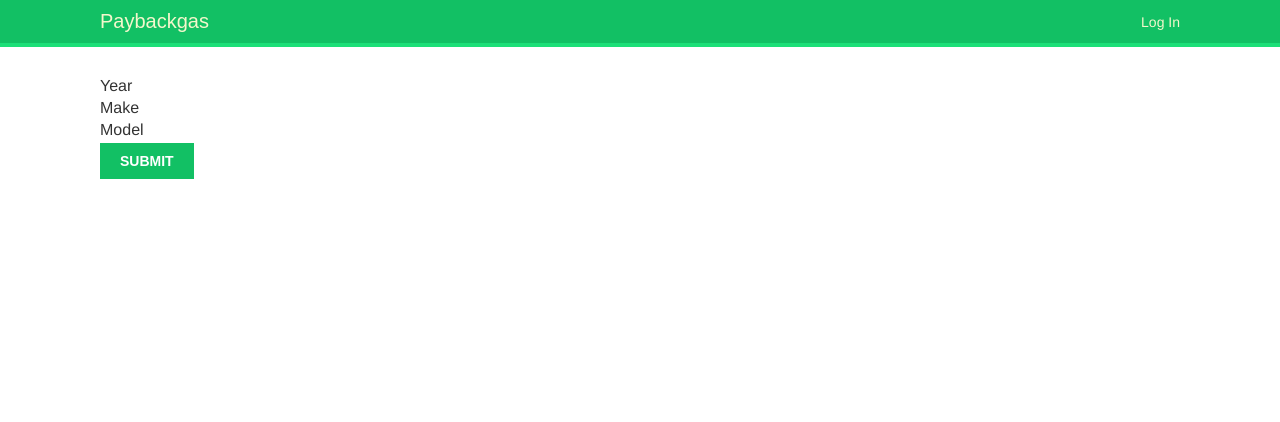
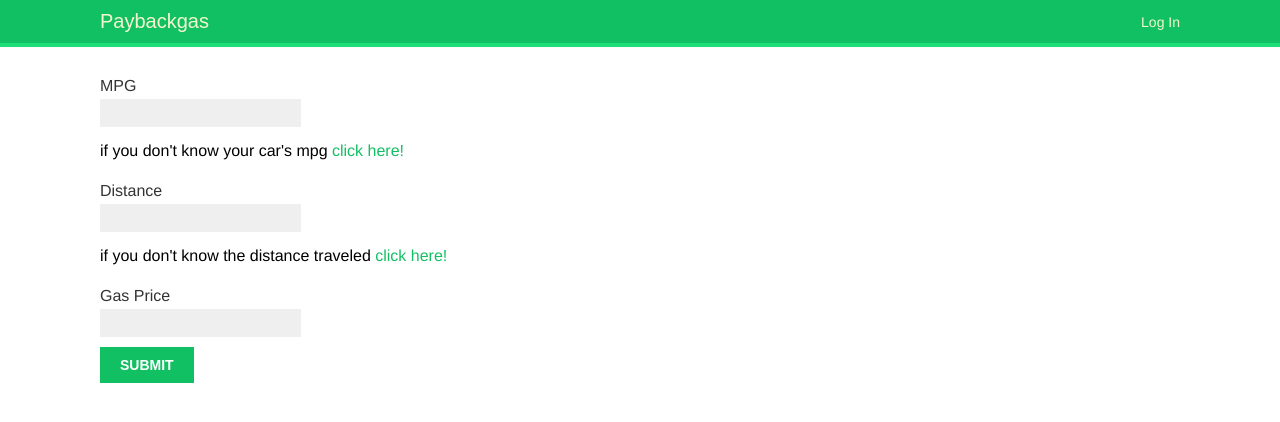
Before and after one commit to EvanDAB/payback-gas, a Django app: page / in a window 1280 px wide. Shown: the top 422 px of the page. Run offline with Django 3.2, Linux system fonts and the light colour scheme; some web fonts are replaced.

Commit message:
still working on distance calculator, home and result and mpgCalc working properly

```diff
--- a/paybackgas/api/models.py
+++ b/paybackgas/api/models.py
@@ -25,8 +25,6 @@ class DistanceCalculatorModel(models.Model):
     end_destination = models.CharField(max_length=100)
     # api_key AIzaSyCNyQlXhkdhJQ4iczZl79qrzPf8EJXhzL8
 
-
-
 #Simple Calcualor Model
 class SimpleCalculatorModel(models.Model):
     mpg=models.DecimalField(max_digits=4, decimal_places=2, null=False)
--- a/paybackgas/api/templates/api/distance/distance.html
+++ b/paybackgas/api/templates/api/distance/distance.html
@@ -5,4 +5,5 @@
 {% block content %}
 {% csrf_token %}
 {{ form.as_p }}
+<input type='submit' value='Submit' />
 {% endblock %}
--- a/paybackgas/api/templates/api/home.html
+++ b/paybackgas/api/templates/api/home.html
@@ -1,14 +1,18 @@
 {% extends "base.html" %}
 
 {% block content %}
-<form action=result.html method='get' id='simpleForm'>
-    <label>Year</label>
-    {{ form.year }}
-    <label>Make</label>
-    {{ form.make }}
-    <label>Model</label>
-    {{ form.model }}
+<!-- <form action='result.html' method='GET' id='simpleForm'> -->
+<form method='GET' id='simpleForm'>
     {% csrf_token %}
+    <label>MPG</label>
+    {{ form.mpg }}
+    <p>if you don't know your car's mpg <a href='#'>click here!</a></p>
+    <label>Distance</label>
+    {{ form.distance }}
+    <p>if you don't know the distance traveled <a href='#'>click here!</a></p>
+    <label>Gas Price</label>
+    {{ form.gas_price }}
+
     <input type="submit" value="Submit">
 </form>
 {% endblock %}
--- a/paybackgas/api/templates/api/result.html
+++ b/paybackgas/api/templates/api/result.html
@@ -1,6 +1,6 @@
 {% extends "base.html" %}
 
-{% block title %}Home{% endblock %}
+{% block title %}Result{% endblock %}
 
 {% block content %}
 <h2>The trip cost...</h2>
--- a/paybackgas/api/templates/base.html
+++ b/paybackgas/api/templates/base.html
@@ -5,7 +5,6 @@
         <meta charset="UTF-8">
         <title>{% block title %}{% endblock %}</title>
         <link href='{% static 'css/base.css' %}' rel='stylesheet'>
-        <script src="https://code.jquery.com/jquery-3.3.1.min.js"></script>
     </head>
     <body>
         <div id='header'>
--- a/paybackgas/api/views.py
+++ b/paybackgas/api/views.py
@@ -3,6 +3,7 @@ from django.shortcuts import HttpResponse
 from django.views.generic import ListView
 from .forms import SimpleCalculatorForm, MPGCalculatorForm, DistanceCalculatorForm
 from decimal import Decimal
+from urllib.parse import urlencode
 
 # Create your views here.
 def main(request):
@@ -27,4 +28,12 @@ def mpgCalc(request):
 
 def distanceCalc(request):
     form = DistanceCalculatorForm
+    api_key = 'AIzaSyCNyQlXhkdhJQ4iczZl79qrzPf8EJXhzL8'
+    data_type = 'json'
+    endpoint= f"https://maps.googleapis.com/maps/api/geocode/{data_type}"
+    params = {'address': '1600 Amphitheatre Parkway, Mountain View, CA', 'key': api_key}
+    url_params = urlencode(params)
+    url = f'{endpoint}?{url_params}'
+
+
     return render(request, 'api/distance/distance.html', {'form': form })
```
